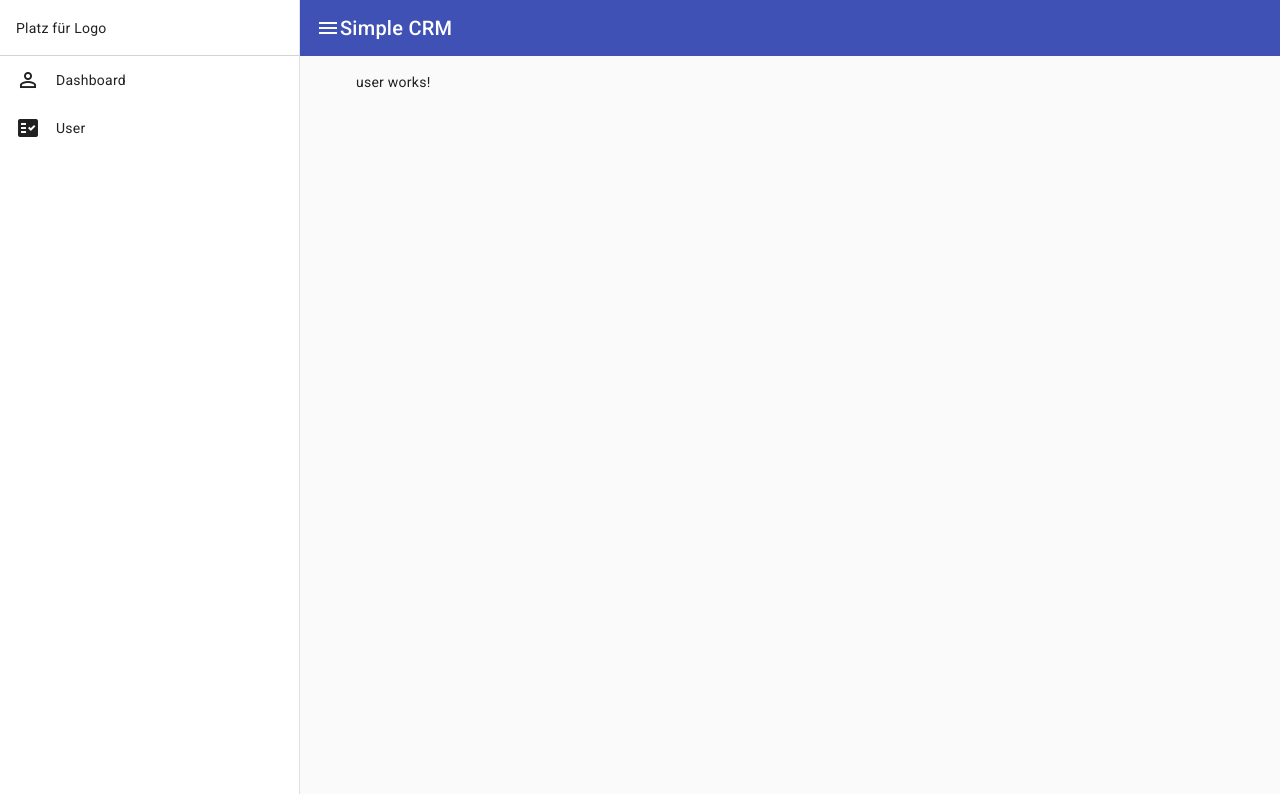
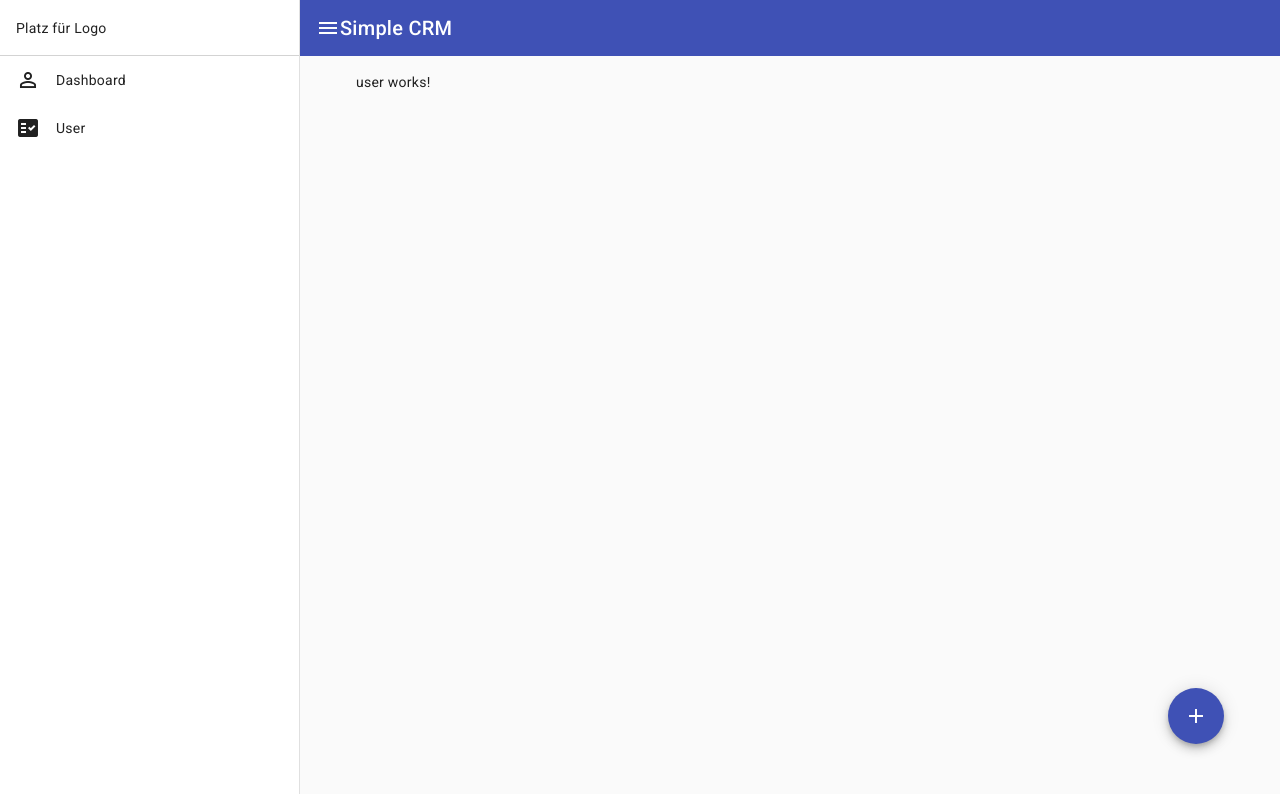
Before and after one commit to GeorgStrassberger/ng_simple-crm, an Angular app: page /user in a window 1280 px wide. Shown: the top 794 px of the page. Built offline with nearby package versions, Linux system fonts and the light colour scheme.

Commit message:
create add User Btn with tooltip

```diff
--- a/src/app/shared/modules/material.module.ts
+++ b/src/app/shared/modules/material.module.ts
@@ -3,8 +3,9 @@ import { BrowserAnimationsModule } from '@angular/platform-browser/animations';
 import { MatToolbarModule } from '@angular/material/toolbar';
 import { MatSidenavModule } from '@angular/material/sidenav';
 import { MatButtonModule } from '@angular/material/button';
+import { MatTooltipModule } from '@angular/material/tooltip';
+import { MatIconModule } from '@angular/material/icon';
 
-import { MatIconModule } from '@angular/material/icon';
 @NgModule({
   imports: [
     BrowserAnimationsModule,
@@ -12,6 +13,7 @@ import { MatIconModule } from '@angular/material/icon';
     MatSidenavModule,
     MatButtonModule,
     MatIconModule,
+    MatTooltipModule,
   ],
   exports: [
     BrowserAnimationsModule,
@@ -19,6 +21,7 @@ import { MatIconModule } from '@angular/material/icon';
     MatSidenavModule,
     MatButtonModule,
     MatIconModule,
+    MatTooltipModule,
   ],
 })
 export class MaterialModule {}
--- a/src/app/user/user.component.html
+++ b/src/app/user/user.component.html
@@ -1 +1,11 @@
 <p>user works!</p>
+
+<button
+  class="add-user-btn"
+  mat-fab
+  color="primary"
+  matTooltip="Add User"
+  [matTooltipPosition]="position.value!"
+>
+  <mat-icon>add</mat-icon>
+</button>
--- a/src/app/user/user.component.scss
+++ b/src/app/user/user.component.scss
@@ -0,0 +1,5 @@
+.add-user-btn {
+  position: absolute;
+  bottom: 3.5rem;
+  right: 3.5rem;
+}
--- a/src/app/user/user.component.ts
+++ b/src/app/user/user.component.ts
@@ -1,10 +1,20 @@
 import { Component } from '@angular/core';
+import { FormControl } from '@angular/forms';
+import { TooltipPosition } from '@angular/material/tooltip';
 
 @Component({
   selector: 'app-user',
   templateUrl: './user.component.html',
-  styleUrls: ['./user.component.scss']
+  styleUrls: ['./user.component.scss'],
 })
 export class UserComponent {
-
+  positionOptions: TooltipPosition[] = [
+    'after',
+    'before',
+    'above',
+    'below',
+    'left',
+    'right',
+  ];
+  position = new FormControl(this.positionOptions[2]);
 }
```
